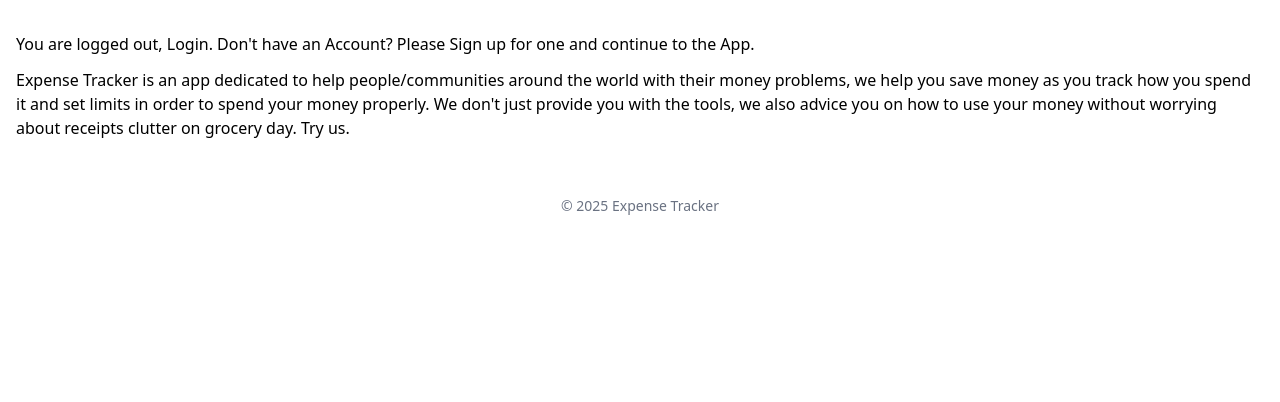
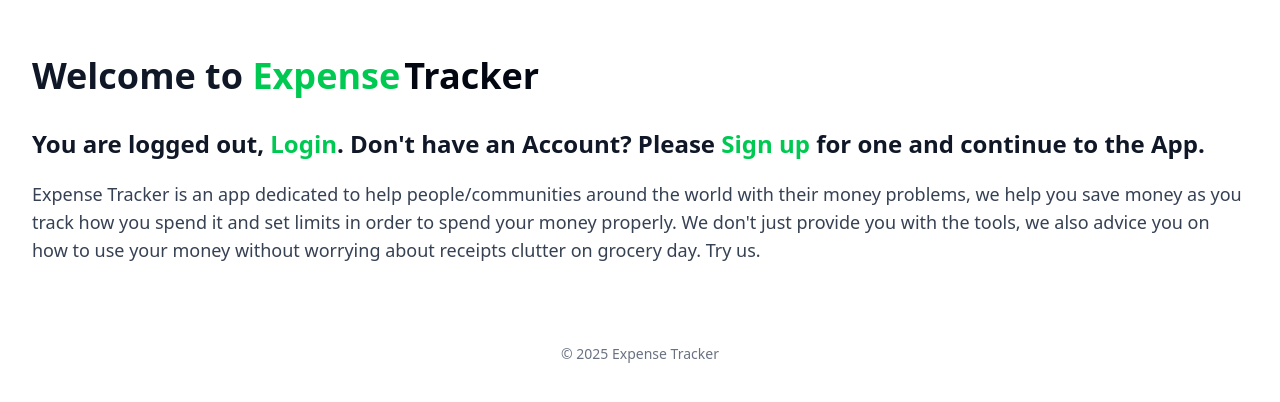
Before and after one commit to katGhost/flask-expense-tracker, a Flask app: page /logout in a window 1280 px wide. Shown: the part 65-467 px from the top of the page. Run offline with Flask 3, Linux system fonts and the light colour scheme; style sheets or scripts are compiled from the project's sources; some libraries are stand-ins or nearby versions.

Commit message:
refactor: layout fixes

```diff
--- a/templates/layout.html
+++ b/templates/layout.html
@@ -14,7 +14,7 @@
         <!-- Chart.js (still valid) -->
         <script src="https://cdn.jsdelivr.net/npm/chart.js"></script>
 
-        <title>Expense Tracker | {% block title %}{% endblock %}</title>
+        <title>{% block title %}{% endblock %} | Expense Tracker</title>
     </head>
 
     <body class="min-h-screen light:bg-gray-50 light:text-gray-900 dark:bg-gray-900 dark:text-gray-100">
--- a/templates/logout.html
+++ b/templates/logout.html
@@ -4,18 +4,19 @@
 
 
 {% block main %}
-  <div class="logout-container">
-    <h2 class="mb-3">You are logged out, <a href="/login" class="fw-bold">Login</a>.
-     Don't have an Account? Please <a href="register">Sign up</a> for one and continue to the App.
+  <div class="w-full max-w-7xl mx-auto px-4 py-6">
+    <h1 class="text-4xl font-bold text-gray-900 dark:text-gray-100 mb-6 md:mb-8">Welcome to <span class="text-green-500 mr-1">Expense</span><span class="text-gray-950 mr-1 dark:text-gray-950 mr-1 lg:mb-4 md:mb-4">Tracker</span></h1>
+    <h2 class="text-2xl font-semibold text-gray-900 dark:text-gray-100 mb-3 md:mb-5">You are logged out, <a href="/login" class="text-green-500">Login</a>.
+     Don't have an Account? Please <a href="register" class="text-green-500">Sign up</a> for one and continue to the App.
     </h2>
 
-    <p class="about-app">
+    <h3 class="text-lg text-gray-700 dark:text-gray-300">
       Expense Tracker is an app dedicated to help people/communities around the world with their money problems,
       we help you save money as you track how you spend it and set limits in order to spend your money properly.
 
       We don't just provide you with the tools, we also advice you on how to use your money without worrying about receipts clutter
       on grocery day. Try us.
-    </p>
+    </h3>
   </div>
 
 
```
